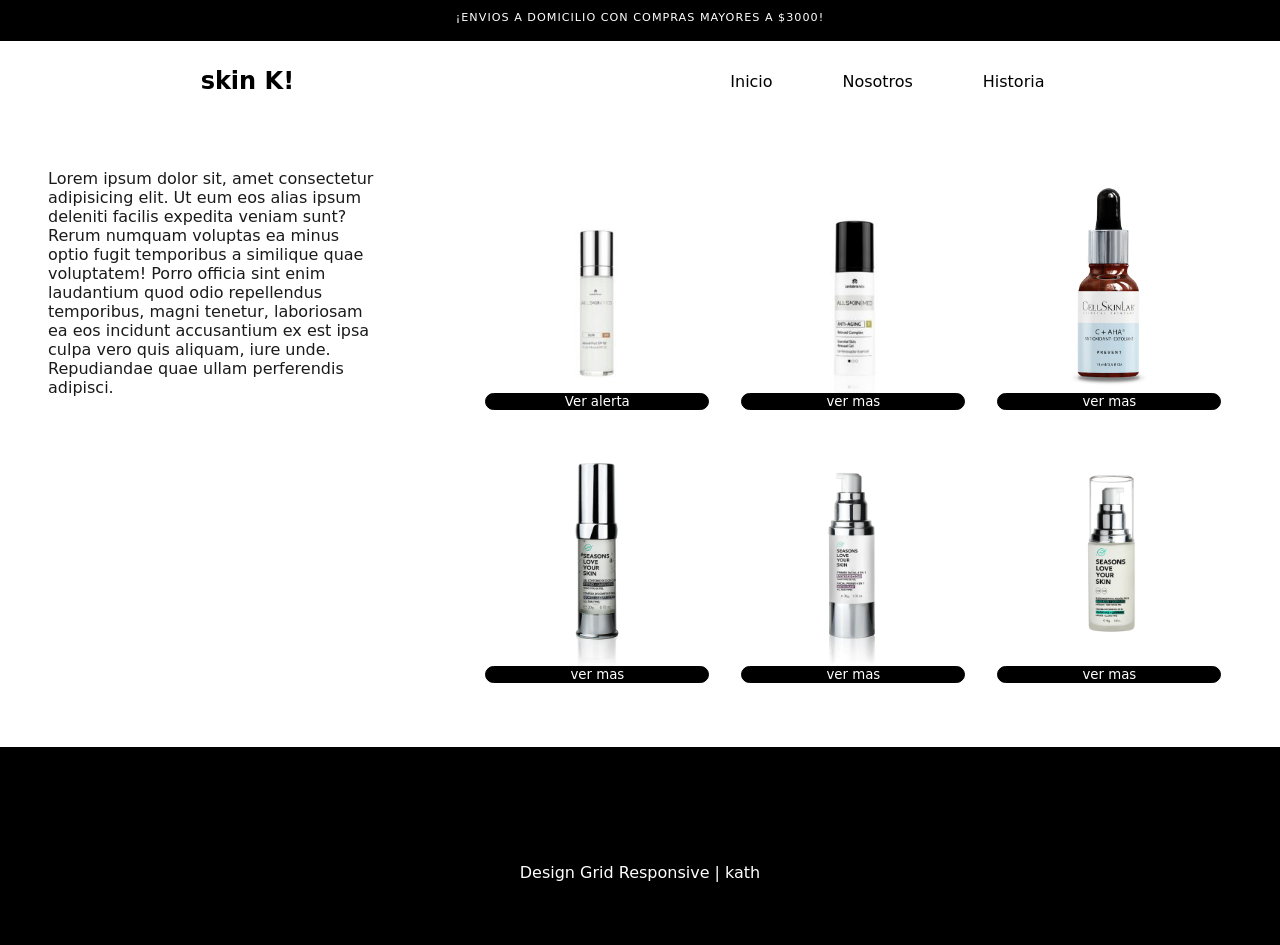
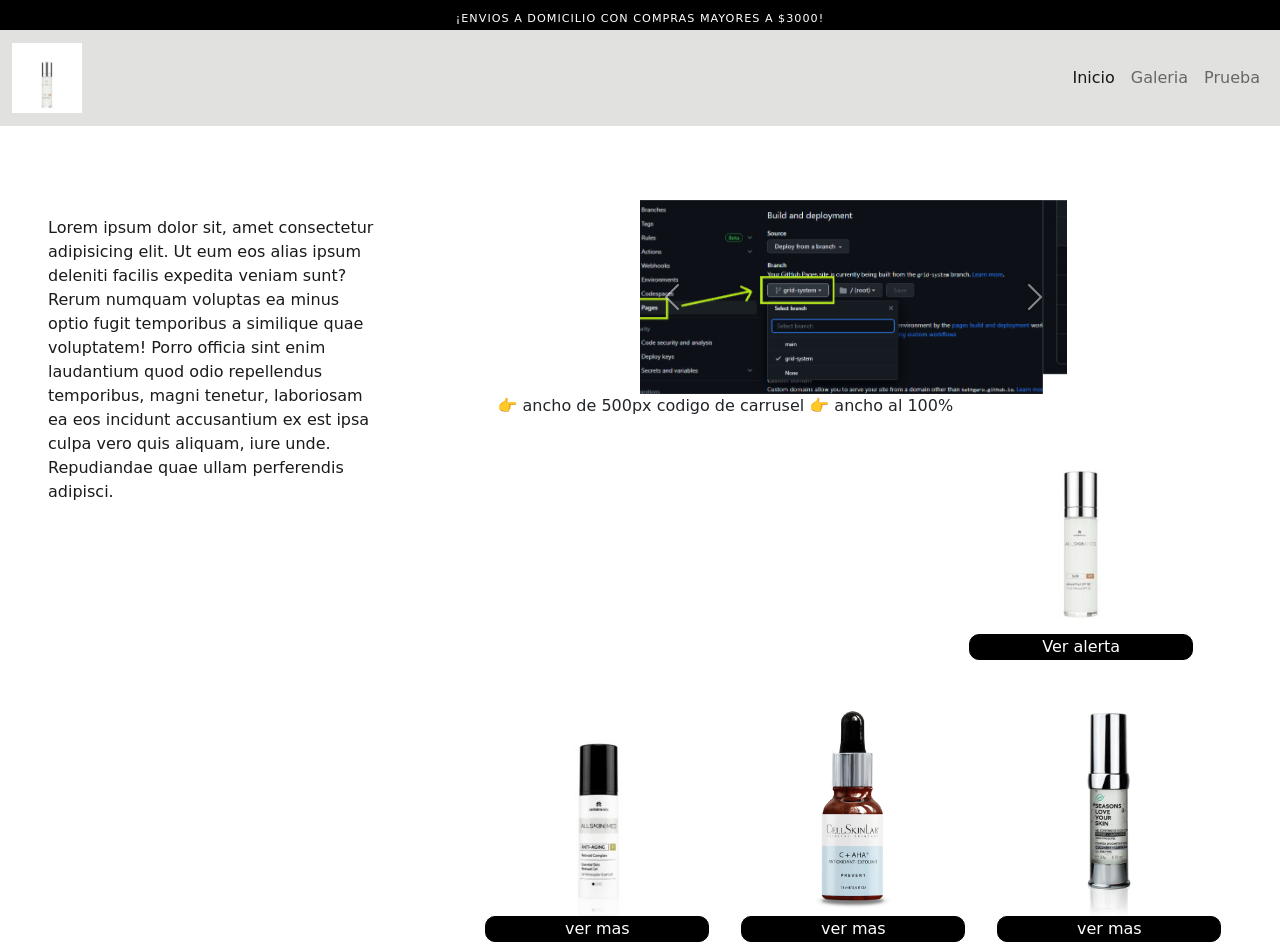
Before and after one commit to kathgaro/mi-primer-repo, a plain HTML site: page index.html in a window 1280 px wide. Shown: the top 945 px of the page. Drawn offline with nearby package versions, Linux system fonts and the light colour scheme; a web font is replaced by a local one.

Commit message:
[grid-m] agrego bootstrap

```diff
--- a/css/style.css
+++ b/css/style.css
@@ -33,6 +33,9 @@
 
 
 /* menu */
+.logo{
+    width: 70px;
+}
 .cabeza__span{
     font-size: 0.7rem;
     background-color: #000000;
@@ -70,6 +73,10 @@
 .cabeza__menu ul li a{
     text-decoration: none;
     color:#000;
+}
+
+.k-bg-color{
+    background-color: #e1e2e0;
 }
 /* aside */
 p{
--- a/index.html
+++ b/index.html
@@ -10,6 +10,9 @@
     <link rel="preconnect" href="https://fonts.googleapis.com">
     <link rel="preconnect" href="https://fonts.gstatic.com" crossorigin>
     <link href="https://fonts.googleapis.com/css2?family=Arima:wght@100;200;400;600;700&display=swap" rel="stylesheet">
+
+    <!--BS-->
+    <link href="https://cdn.jsdelivr.net/npm/bootstrap@5.2.3/dist/css/bootstrap.min.css" rel="stylesheet" integrity="sha384-rbsA2VBKQhggwzxH7pPCaAqO46MgnOM80zW1RWuH61DGLwZJEdK2Kadq2F9CUG65" crossorigin="anonymous">
     <!-- estilos -->
     <link rel="stylesheet" href="css/style.css">
     <title>GRID RESPONSIVE</title>
@@ -22,17 +25,31 @@
             <div class="cabeza__span">
                 <p>¡Envios a domicilio con compras mayores a $3000!</p>
             </div>
-           <div class="cabeza__menu">
-                <h1 class="cabeza__menu--logo">skin K!</h1>
 
-                <nav>
-                    <ul>
-                        <li><a href="">Inicio</a></li>
-                        <li><a href="page/galeria.html">Nosotros</a></li>
-                        <li><a href="">Historia</a></li>
+            <nav class="navbar navbar-expand-lg k-bg-color">
+                <div class="container-fluid">
+                  <a class="navbar-brand" href="./index.html"> <img class="logo" src="./img/img-1.jpeg" alt=""> </a>
+                  <button class="navbar-toggler" type="button" data-bs-toggle="collapse" data-bs-target="#navbarSupportedContent" aria-controls="navbarSupportedContent" aria-expanded="false" aria-label="Toggle navigation">
+                    <span class="navbar-toggler-icon"></span>
+                  </button>
+                  <div class="collapse navbar-collapse" id="navbarSupportedContent">
+                    <ul class="navbar-nav me-auto mb-2 mb-lg-0 justify-content-end w-100 text-end">
+                      <li class="nav-item">
+                        <a class="nav-link active" aria-current="page" href="#">Inicio</a>
+                      </li>
+                      <li class="nav-item">
+                        <a class="nav-link" href="./page/galeria.html">Galeria</a>
+                      </li>
+                      <li class="nav-item">
+                        <a class="nav-link" href="./page/prueba.html">Prueba</a>
+                      </li>
                     </ul>
-                </nav>
-            </div>
+
+                  </div>
+                </div>
+              </nav>
+
+
         </header>
 
         <aside class="publi">
@@ -41,6 +58,36 @@
         </aside>
 
         <main class="galeria">
+
+
+            <div id="carouselExampleControls" class="carousel slide w-50" data-bs-ride="carousel">
+                <div class="carousel-inner">
+                  <div class="carousel-item active">
+                    <img src="./img/github-deploy-ramas.png" class="d-block w-100" alt="...">
+                  </div>
+                  <div class="carousel-item">
+                    <img src="./img/github-index-repo.jpg" class="d-block w-100" alt="...">
+                  </div>
+                  <div class="carousel-item">
+                    <img src="./img/github-link-de-repo.jpg" class="d-block w-100" alt="...">
+                  </div>
+                </div>
+                <button class="carousel-control-prev" type="button" data-bs-target="#carouselExampleControls" data-bs-slide="prev">
+                  <span class="carousel-control-prev-icon" aria-hidden="true"></span>
+                  <span class="visually-hidden">Previous</span>
+                </button>
+                <button class="carousel-control-next" type="button" data-bs-target="#carouselExampleControls" data-bs-slide="next">
+                  <span class="carousel-control-next-icon" aria-hidden="true"></span>
+                  <span class="visually-hidden">Next</span>
+                </button>
+            </div>
+
+
+
+              <div class="un-nombre"> 👉 ancho de 500px
+                codigo de carrusel 👉 ancho al 100%
+              </div>
+
             <div class="galeria__producto">
                  <img src="img/img-1.jpeg" alt="">
                  <button class="galeria__button">Ver alerta</button>
@@ -73,6 +120,8 @@
         </footer>
 
     </div>
+    <!--script de bs-->
+    <script src="https://cdn.jsdelivr.net/npm/bootstrap@5.2.3/dist/js/bootstrap.bundle.min.js" integrity="sha384-kenU1KFdBIe4zVF0s0G1M5b4hcpxyD9F7jL+jjXkk+Q2h455rYXK/7HAuoJl+0I4" crossorigin="anonymous"></script>
 
 </body>
 </html>
```
Also changed, not shown: envase-crema-sales-vista-superior_23-2148899419.jpg (added), img/github-deploy-ramas.png (added), img/github-index-repo.jpg (added), img/github-link-de-repo.jpg (added), img/mujer-casa-aplicando-mascarilla-crema_1303-24618.jpg (added).
